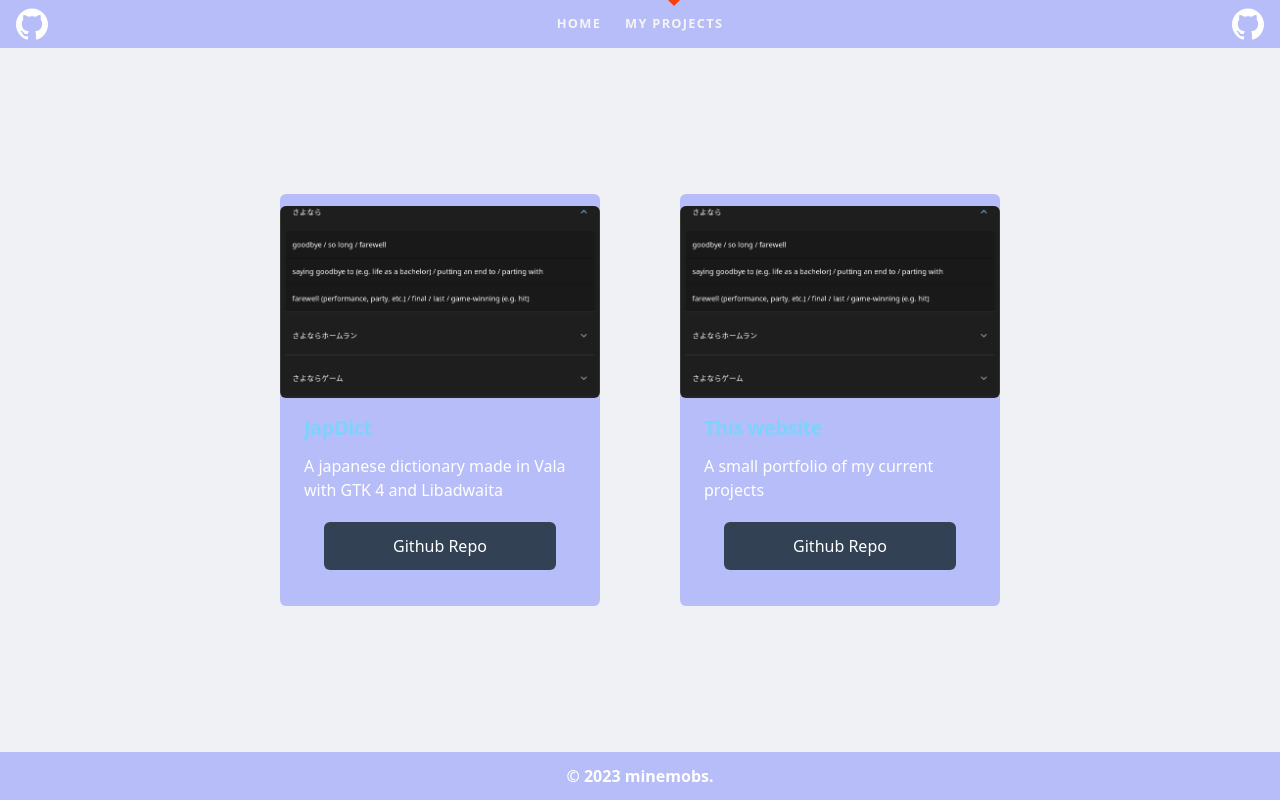
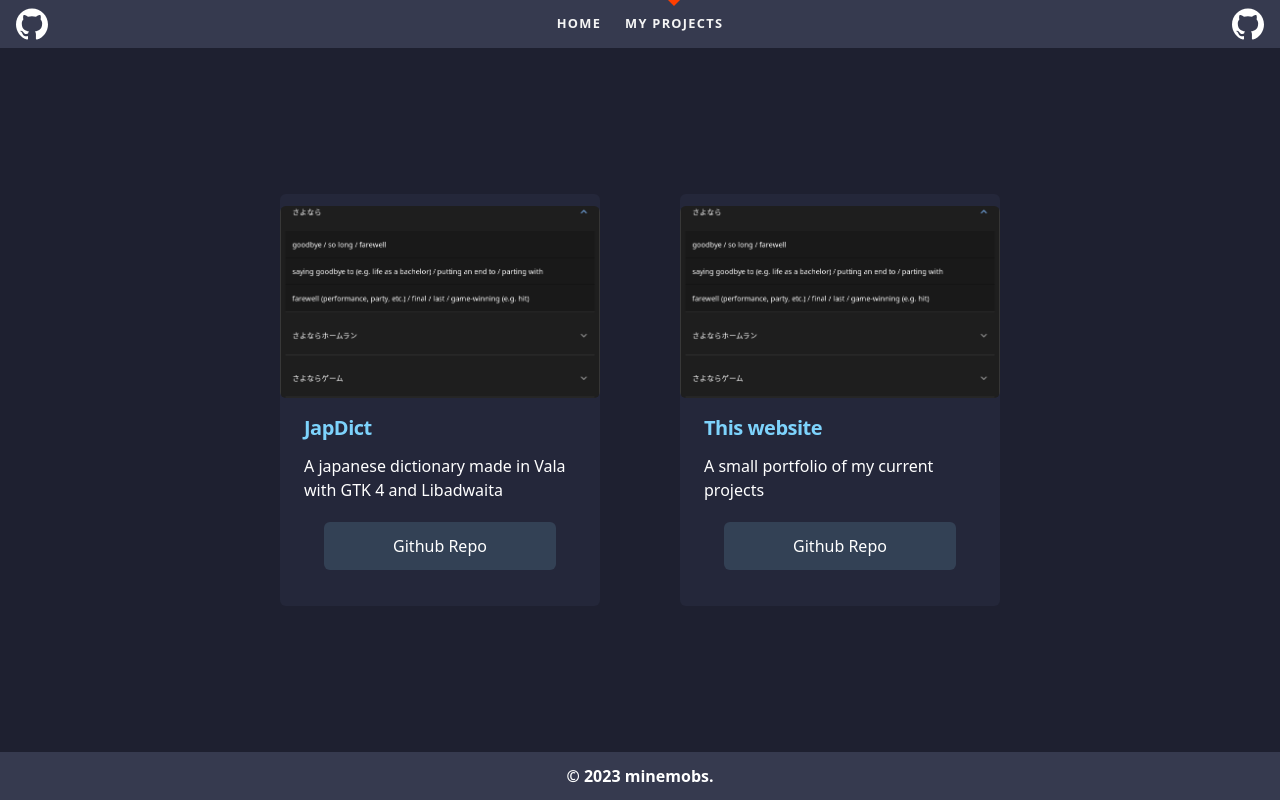
Before and after one commit to Minemobs/minemobs.github.io, a SvelteKit app: page /projects in a window 1280 px wide. Built offline with nearby package versions, Linux system fonts and the light colour scheme.

Commit message:
Removed light theme temporarly Added node.yml

```diff
--- a/package.json
+++ b/package.json
@@ -14,9 +14,11 @@
 		"@fontsource/fira-mono": "^4.5.10",
 		"@neoconfetti/svelte": "^1.0.0",
 		"@sveltejs/adapter-auto": "^2.0.0",
+		"@sveltejs/adapter-static": "^2.0.2",
 		"@sveltejs/kit": "^1.20.4",
 		"@types/cookie": "^0.5.1",
 		"autoprefixer": "^10.4.14",
+		"gh-pages": "^5.0.0",
 		"postcss": "^8.4.24",
 		"prettier": "^2.8.0",
 		"prettier-plugin-svelte": "^2.10.1",
--- a/src/routes/+layout.svelte
+++ b/src/routes/+layout.svelte
@@ -3,10 +3,10 @@
 	import './styles.css';
 </script>
 
-<div class="app bg-[#b7bdf8] dark:bg-[#363a4f] flex flex-1 justify-start">
+<div class="app bg-[#363a4f] flex flex-1 justify-start">
 	<Header />
 
-	<main class="bg-[#eff1f5] dark:bg-[#1e2030] space-y-4 flex flex-1 justify-center items-center">
+	<main class="bg-[#1e2030] space-y-4 flex flex-1 justify-center items-center">
 		<slot />
 	</main>
 
--- /dev/null
+++ b/src/routes/+layout.ts
@@ -0,0 +1 @@
+export const prerender = true;
--- a/src/routes/Card.svelte
+++ b/src/routes/Card.svelte
@@ -5,7 +5,7 @@
 	export let projectURL: string;
 </script>
 
-<div class="max-w-xs rounded-md bg-[#b7bdf8] dark:bg-[#24273a]">
+<div class="max-w-xs rounded-md bg-[#24273a]">
 	<img height="48" class="object-cover overflow-hidden rounded-md mt-3 w-full h-48" src={imageSrc} alt="Project" />
 	<div class="px-6 py-4">
 		<h4 class="mb-3 text-xl font-semibold tracking-tight text-sky-300">{title}</h4>
--- a/svelte.config.js
+++ b/svelte.config.js
@@ -1,4 +1,4 @@
-import adapter from '@sveltejs/adapter-auto';
+import adapter from '@sveltejs/adapter-static';
 import { vitePreprocess } from '@sveltejs/kit/vite';
 
 /** @type {import('@sveltejs/kit').Config} */
```
Also changed, not shown: 1 other file (tests, documents, lock files or other folders).
